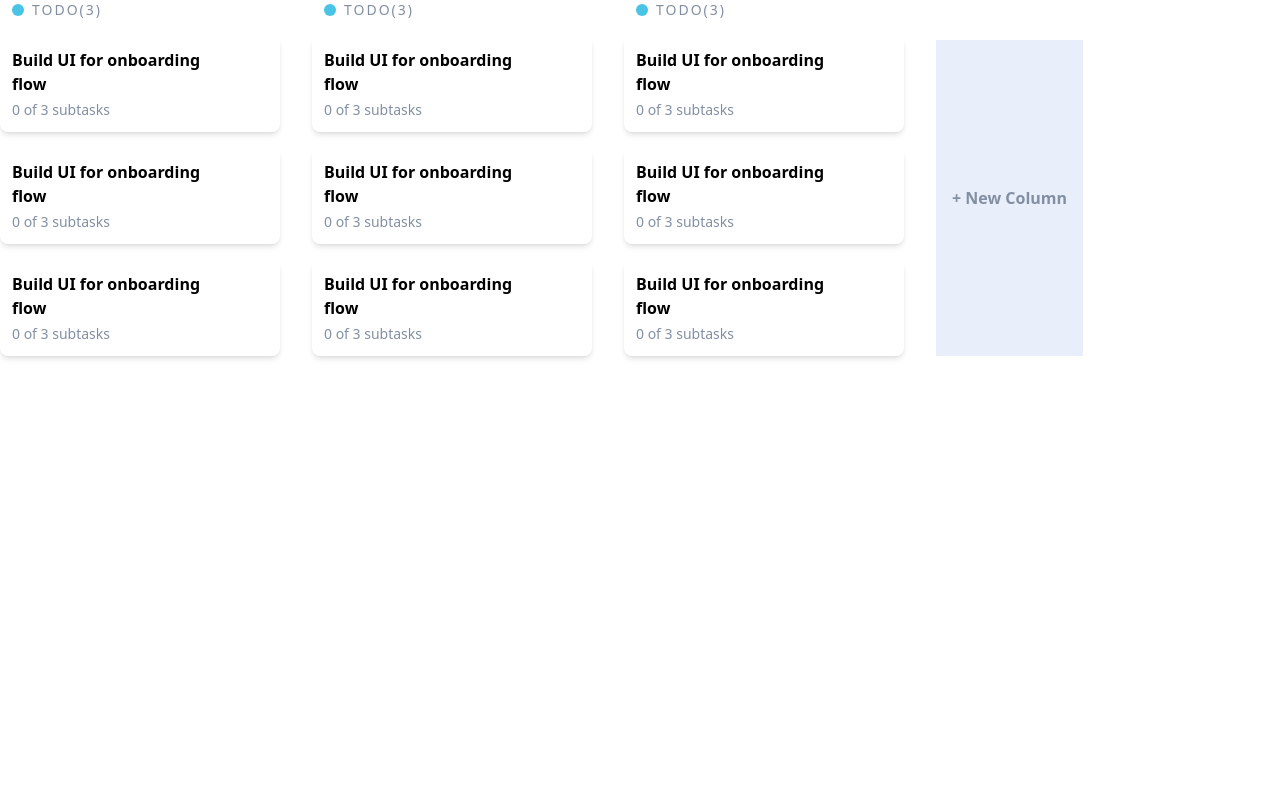
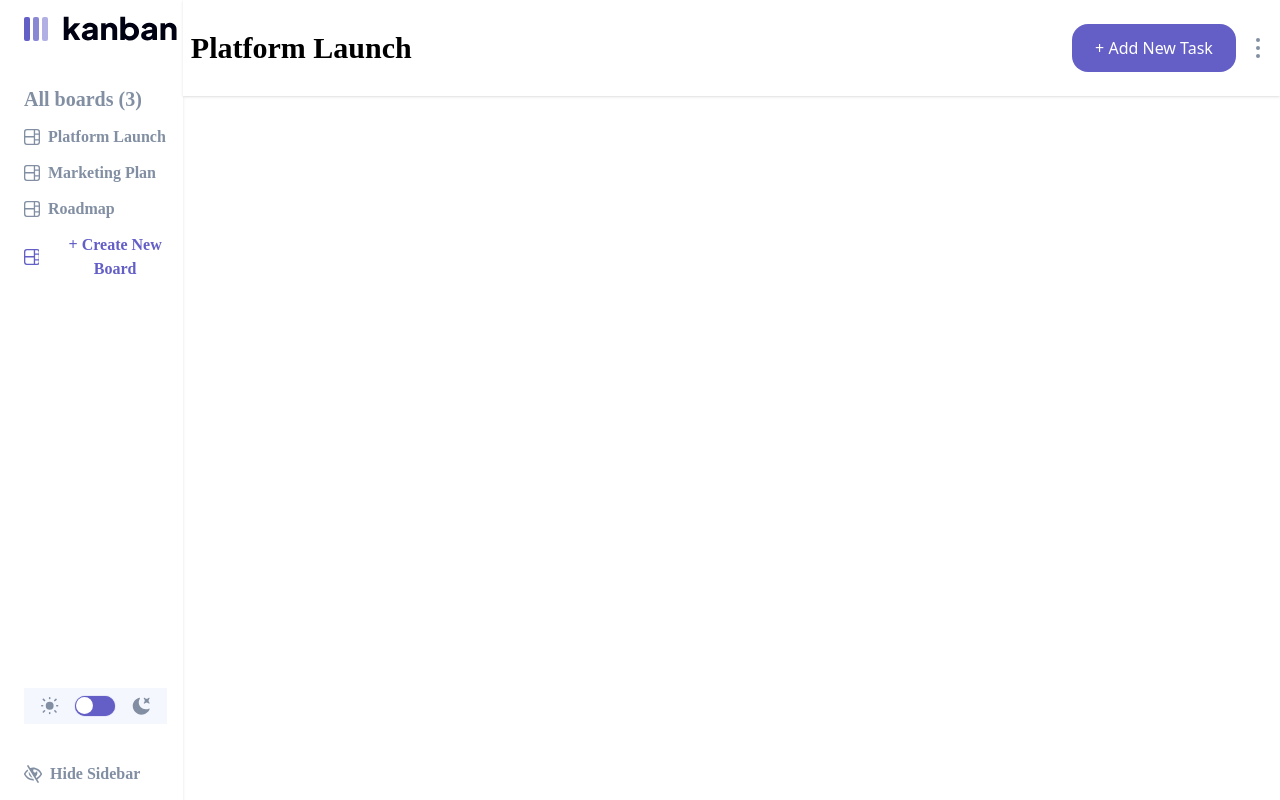
Before and after one commit to ChekeGT/Kanban-task-mangament-app, a React (Vite) app: page / in a window 1280 px wide. Built offline with nearby package versions, Linux system fonts and the light colour scheme; a web font is replaced by a local one.

Commit message:
Added the main structure for the boardBar and modified some minor styles

```diff
--- a/src/App.jsx
+++ b/src/App.jsx
@@ -1,5 +1,8 @@
 // Styles
 import './index.css'
+
+// Data to test the components
+import data from './data/data.json'
 
 // REACT STUFF
 import { createContext, useContext, useReducer } from 'react'
@@ -10,6 +13,8 @@ import AddTask from './components/AddTask'
 import BoardTable from './components/BoardTable'
 import Task from './components/Task'
 import ColumnTask from './components/ColumnTasks'
+import BoardBar from './components/BoardBar/BoardBar'
+import NavBar from './components/NavBar/NavBar'
 
 // We need a context for dispatch because we will use it on deeply nested components
 // Therefore it will be easier using it with context
@@ -29,7 +34,12 @@ function App() {
   }
   return (
     <dispatchContext.Provider value={dispatch}>
-      <BoardTable/>
+      <div className='flex flex-row w-full'>
+        <NavBar boards={data.boards}/>
+        <div className='w-full'>
+          <BoardBar name={data.boards[0].name}/>
+        </div>
+      </div>
     </dispatchContext.Provider>
   )
 }
--- /dev/null
+++ b/src/components/BoardBar/AddNewTaskButton.jsx
@@ -0,0 +1,7 @@
+export default function AddNewTaskButton(){
+    return (
+        <button className=" bg-mainPurple text-white p-2 rounded-2xl h-[48px] w-[164px] text-center">
+            + Add New Task
+        </button>
+    )
+}
--- /dev/null
+++ b/src/components/BoardBar/BoardBar.jsx
@@ -0,0 +1,14 @@
+import AddNewTaskButton from "./AddNewTaskButton"
+import HamburgerButton from "./HamburgerButton"
+
+export default function BoardBar({name}){
+    return (
+        <div className=" flex flex-row items-center justify-between w-full bg-white shadow  py-7 pl-2 pr-5 h-[96px]">
+            <p className="font-custom text-black font-bold text-3xl">{name}</p>
+            <div className="flex flex-row items-center gap-5">
+                <AddNewTaskButton/>
+                <HamburgerButton/>
+            </div>
+        </div>
+    )
+}
--- /dev/null
+++ b/src/components/BoardBar/HamburgerButton.jsx
@@ -0,0 +1,9 @@
+export default function HamburgerButton(){
+    return (
+        <button className="flex flex-col gap-1 max-h-[20px]">
+            <div className=" bg-grayText w-1 h-1 rounded-full"></div>
+            <div className=" bg-grayText w-1 h-1 rounded-full"></div>
+            <div className=" bg-grayText w-1 h-1 rounded-full"></div>
+        </button>
+    )
+}
--- a/src/components/NavBar/NavBar.jsx
+++ b/src/components/NavBar/NavBar.jsx
@@ -8,10 +8,10 @@ import CreateNewBoardButton from "./CreateNewBoardButton.jsx"
 
 export default function NavBar({boards, theme}){
     return(
-        <header>
-            <nav className=" flex flex-col min-h-screen justify-between bg-white shadow w-2/12 px-3 py-2 font-custom" >
+        <header className='w-2/12'>
+            <nav className=" flex flex-col min-h-screen justify-between bg-white shadow w-full px-3 py-2 font-custom" >
                 <div className="flex flex-col gap-4 w-full mt-2 ml-3">
-                    <img className="w-[152.53px] h-[25.22px]" src="./src/assets/logo-dark.svg"></img>
+                    <img className="w-[152.53px] h-[25.22px] mb-7" src="./src/assets/logo-dark.svg"></img>
                     <div className="flex flex-col gap-3">
                         <p className=" text-xl text-grayText font-extrabold">All boards ({boards.length})</p>
                         {boards.map((board) => {
```
